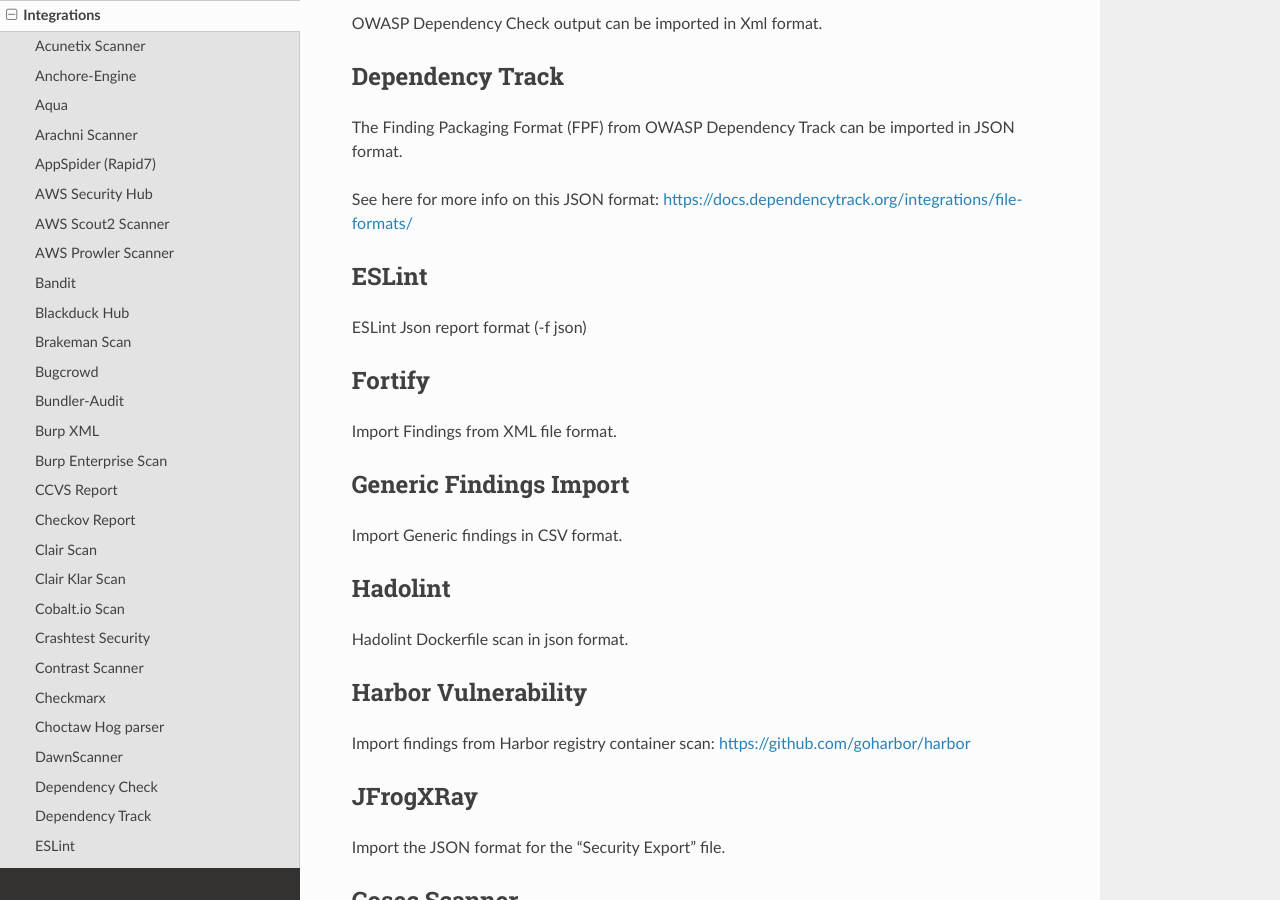
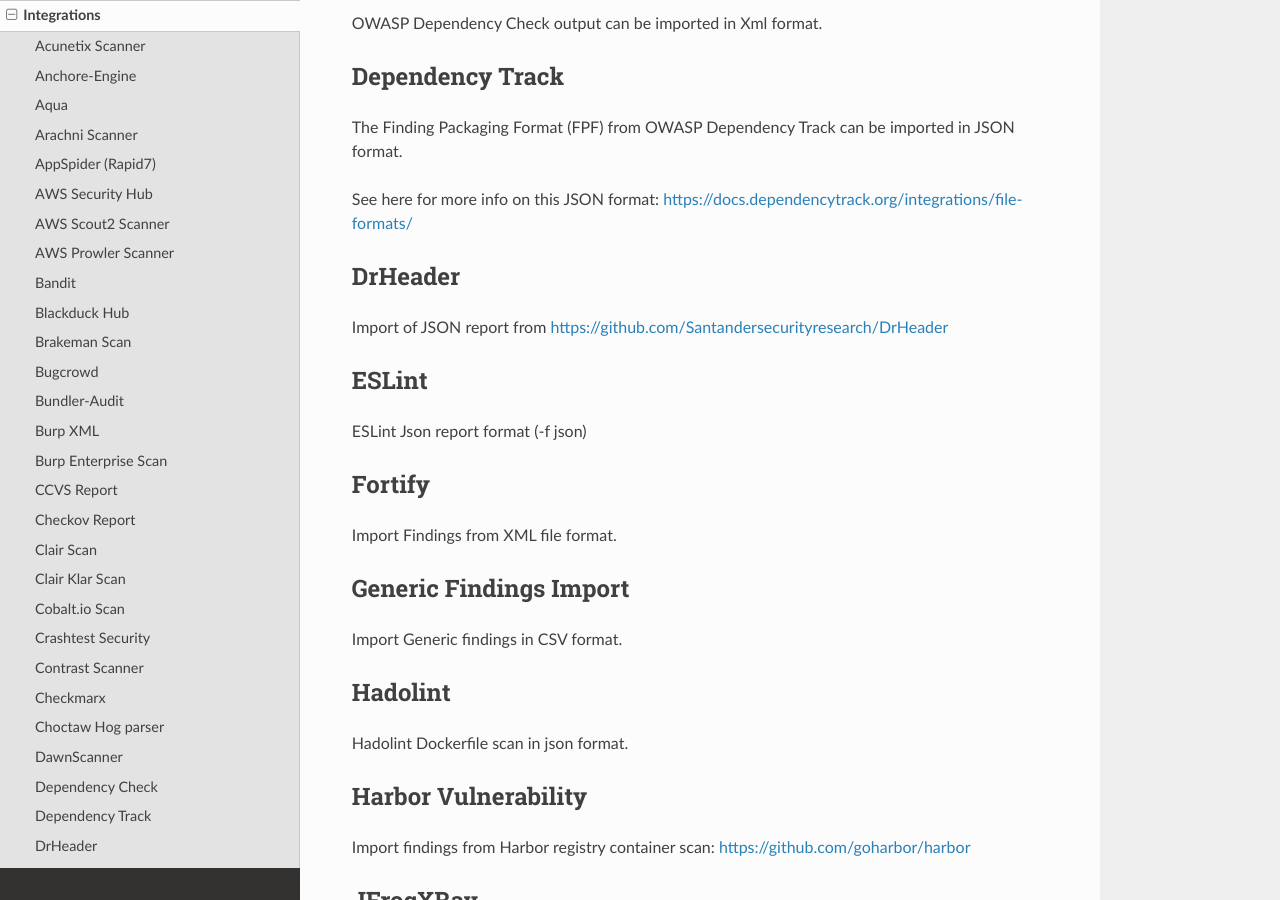
Before and after one commit to DefectDojo/Documentation, a Sphinx documentation site: the page built from docs/integrations.rst, in a window 1280 px wide and 900 px high, scrolled down 2998 px. Built offline with Sphinx 7.4.7 and the Read the Docs theme 2.0.0, drawn with Linux system fonts in a browser that asks for light colours.

Commit message:
add DrHeader integration

```diff
--- a/docs/integrations.rst
+++ b/docs/integrations.rst
@@ -116,6 +116,10 @@
 The Finding Packaging Format (FPF) from OWASP Dependency Track can be imported in JSON format.
 
 See here for more info on this JSON format: https://docs.dependencytrack.org/integrations/file-formats/
+
+DrHeader
+--------
+Import of JSON report from  https://github.com/Santandersecurityresearch/DrHeader
 
 ESLint
 ------
```
